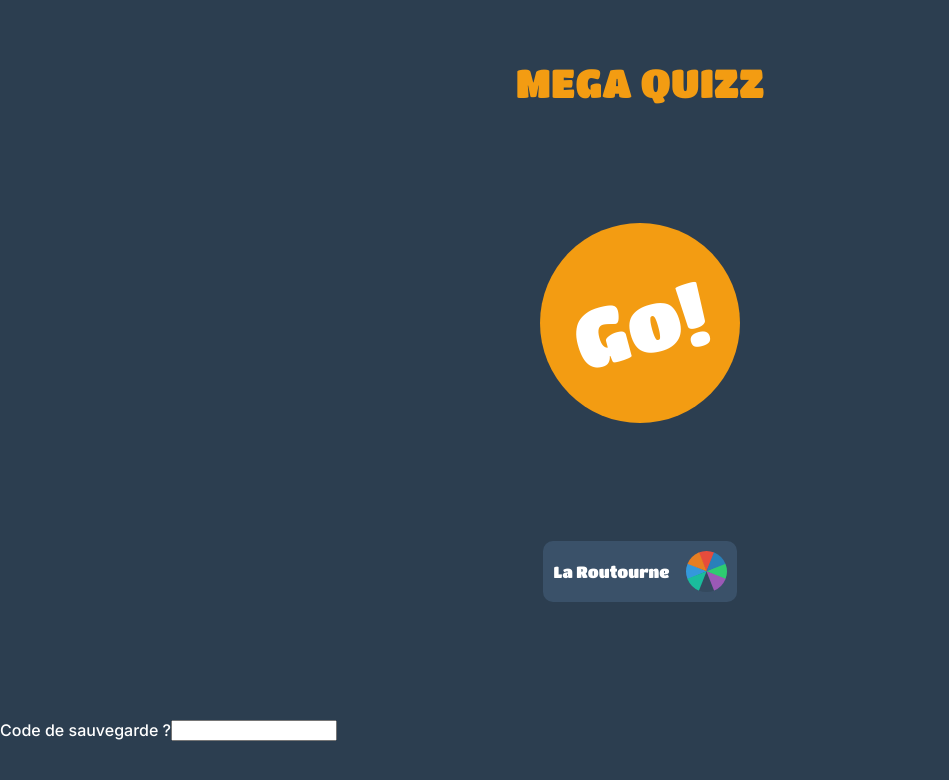
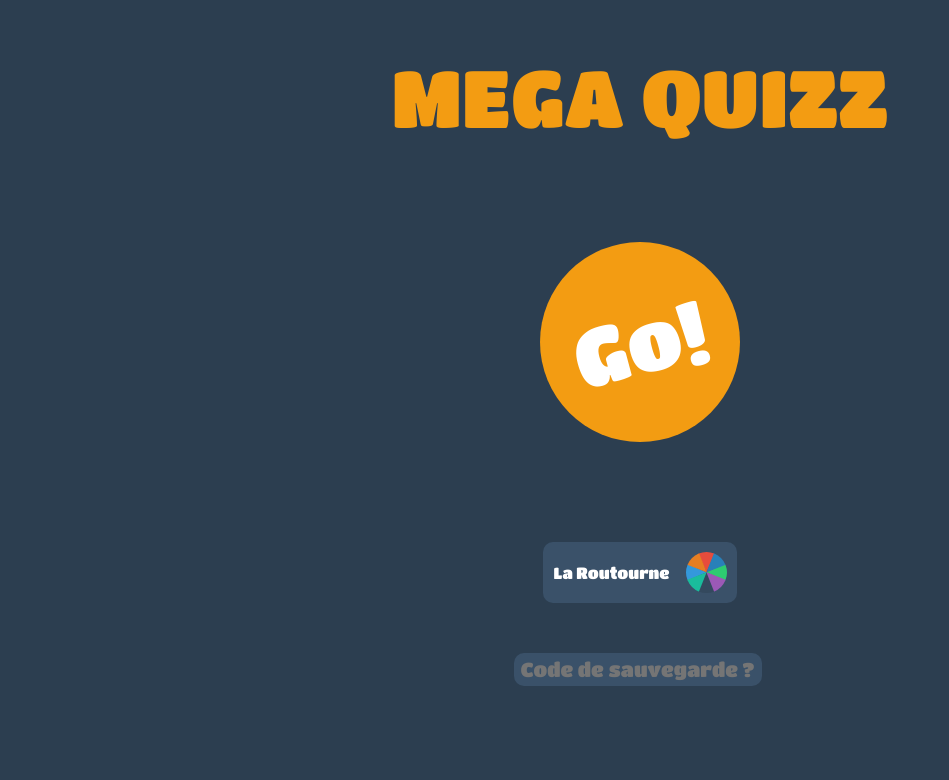
Before and after one commit to Okuspo/ReactQuizz, a React (Create React App) app: page / in a window 1280 px wide. Shown: the top 780 px of the page, without its empty margins (0-949 px from the left). Built offline with nearby package versions, Linux system fonts and the light colour scheme.

Commit message:
Fixed homepage CSS

```diff
--- a/src/pages/Home.jsx
+++ b/src/pages/Home.jsx
@@ -67,8 +67,8 @@ const Home = ({ saveGame, setSaveGame, progress, setProgress, setCoins }) => {
       </NavLink>
     </div>
     <form className="resume-game" onSubmit={handleSubmit}>
-      <span>Code de sauvegarde ?</span>
-      <input className='saveKey-input' type='text' value={input} onInput={e => setInput(e.target.value)}></input>
+
+      <input className='saveKey-input' placeholder='Code de sauvegarde ?' type='text' value={input} onInput={e => setInput(e.target.value)}></input>
       <span className='input-error'>{errorMessage}</span>
     </form>
   </div>
--- a/src/sass/layout/_home.scss
+++ b/src/sass/layout/_home.scss
@@ -1,15 +1,18 @@
 @use '../abstract/' as a;
 
 .home {
-  @include a.flex-center(space-between);
-  flex-wrap: wrap;
-  width: 100vw;
-  height: 100vh;
+  width: 100%;
+}
+
+.home-h1 {
+  margin: 50px 0;
+  font-size: 80px;
 }
 
 .go-button-container {
   @include a.flex-center;
   width: 100%;
+  margin: 100px 0;
 }
 
 .go-button {
@@ -34,8 +37,26 @@
 .prizewheel-container {
   @include a.flex-center;
   width: 100%;
-  color: red;
+  margin: 50px 0;
+}
 
+.resume-game {
+  display: flex;
+  justify-content: center;
+  align-items: center;
+  flex-direction: column;
+
+  & input {
+    font-family: 'Titan One', sans-serif;
+    background-color: a.$lmarine;
+    border: none;
+    font-size: 20px;
+    border-radius: 10px;
+    color: white;
+    padding: 5px 5px;
+    margin-right: 5px;
+    text-align: center;
+  }
 }
 
 .prizewheel-button {
@@ -53,10 +74,16 @@
    }
 }
 
-.saveKey-input {
-  color: black;
+
+.savegame-message-true {
   font-family: 'Titan One', sans-serif;
+  color: a.$lgreen;
 }
+.savegame-message-false {
+  font-family: 'Titan One', sans-serif;
+  color: a.$lred;
+}
+
 
 @keyframes routourne-spin {
   0% {
```
